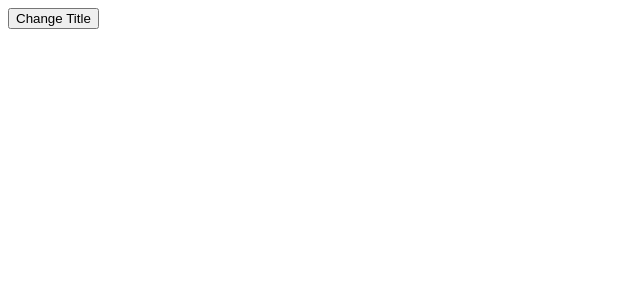
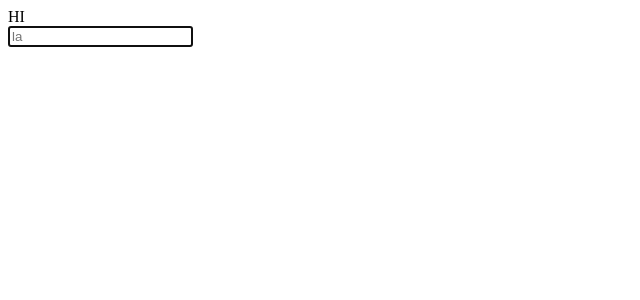
Before and after one commit to mmyeon/nooks, a React (Create React App) app: page / in a window 1280 px wide. Shown: the top 300 px of the page, without its empty margins (0-640 px from the left). Built offline with nearby package versions, Linux system fonts and the light colour scheme.

Commit message:
[useRef] useRef hook 사용하기

```diff
--- a/src/App.js
+++ b/src/App.js
@@ -1,13 +1,19 @@
+import { useRef, useEffect } from "react";
 import React from "react";
-import useTitle from "./useTitle";
 
 const App = () => {
-  const titleUpdater = useTitle("Loading...");
-  setTimeout(() => titleUpdater("Welcome"), 3000);
+  const potato = useRef();
+
+  // setTimeout(() => console.log(potato.current), 3000);
+
+  useEffect(() => {
+    setTimeout(() => potato.current.focus(), 3000);
+  }, []);
 
   return (
     <div>
-      <button onClick={() => titleUpdater("Changed")}>Change Title</button>
+      <div>HI</div>
+      <input ref={potato} placeholder="la" />
     </div>
   );
 };
```
